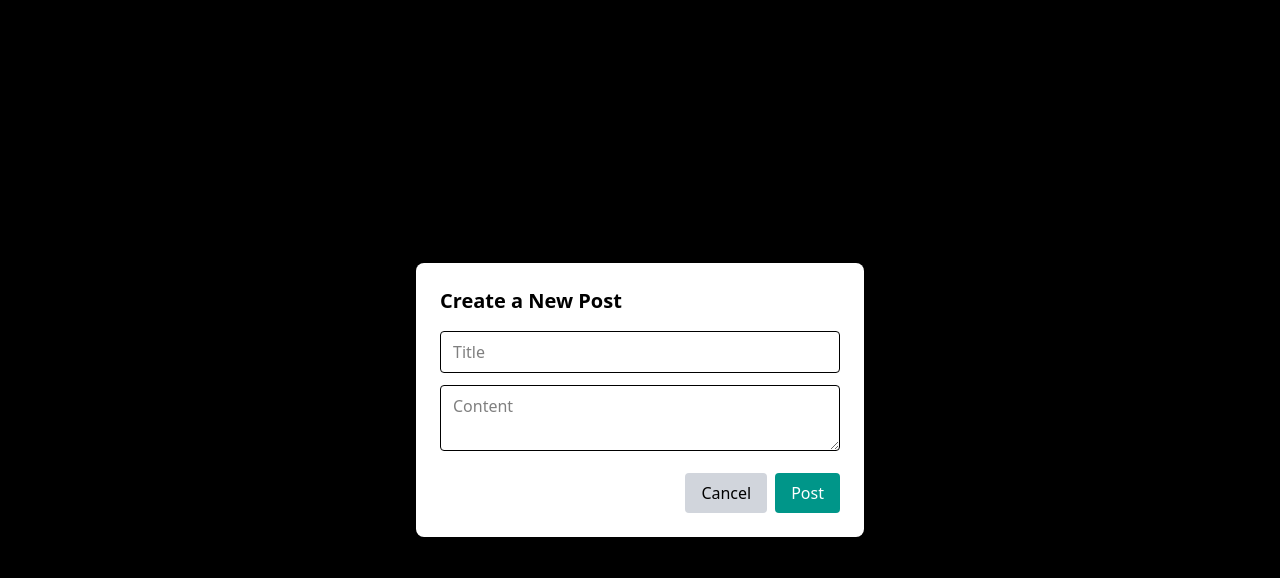
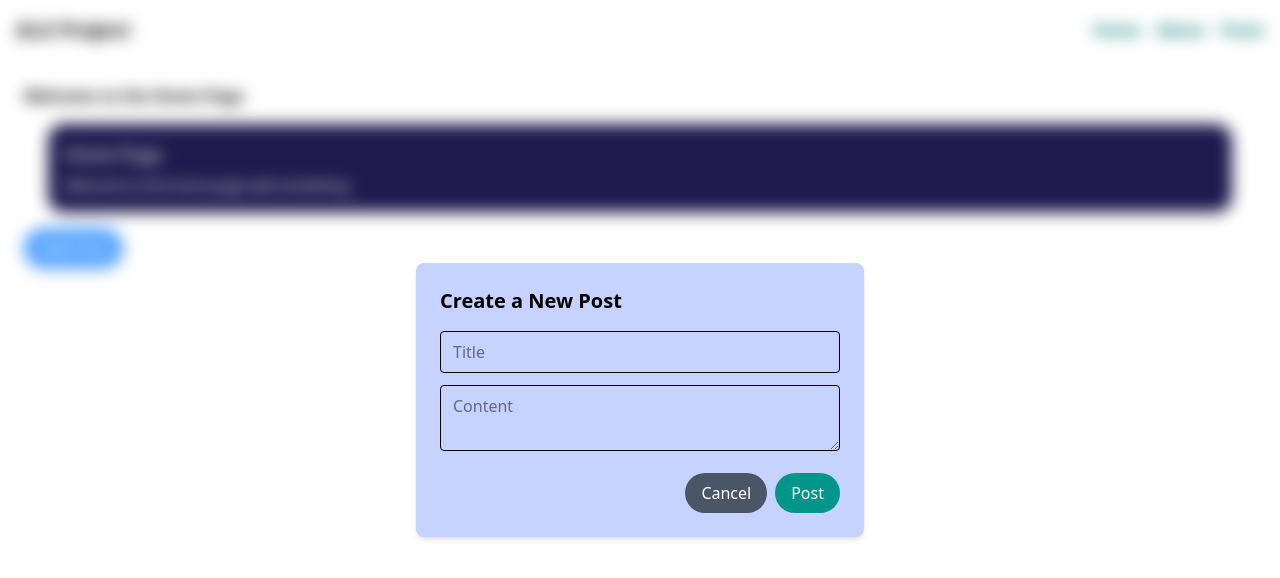
Before and after one commit to kamau552/alx-project-0x02-setup, a Next.js app in the folder alx-project-0x02/: page /home in a window 1280 px wide. Both pictures are taken after a click on the button "Add Post". Shown: the top 578 px of the page. Built offline with nearby package versions, Linux system fonts and the light colour scheme.

Commit message:
Navigation and layour

```diff
--- a/alx-project-0x02/components/common/Card.tsx
+++ b/alx-project-0x02/components/common/Card.tsx
@@ -3,7 +3,7 @@ import { type CardProps } from "@/interfaces";
 
 const Card: React.FC<CardProps> = ({title, content}) => {
     return (
-        <div className="bg-indigo-950 rounded-2xl p-4 shadow-md ml-6 mr-6">
+        <div className="bg-indigo-950 rounded-2xl p-4 shadow-md ml-6 mr-6 mb-4">
             <h2 className="text-lg text-white font-medium mb-2">{title}</h2>
             <p className="text-sm text-white">{content}</p>
         </div>
--- a/alx-project-0x02/components/common/PostModal.tsx
+++ b/alx-project-0x02/components/common/PostModal.tsx
@@ -21,8 +21,8 @@ const PostModal: React.FC<PostModalProps> = ({ isOpen, onClose, onSubmit }) => {
   };
 
   return (
-    <div className="fixed inset-0 bg-black bg-opacity-50 flex items-center justify-center z-50">
-      <div className="bg-white rounded-lg p-6 w-full max-w-md shadow-md">
+    <div className="fixed inset-0 backdrop-blur bg-opacity-50 flex items-center justify-center z-50">
+      <div className="bg-indigo-200 rounded-lg p-6 w-full max-w-md shadow-md">
         <h2 className="text-xl font-semibold mb-4">Create a New Post</h2>
 
         <form onSubmit={handleSubmit}>
@@ -47,13 +47,13 @@ const PostModal: React.FC<PostModalProps> = ({ isOpen, onClose, onSubmit }) => {
             <button
               type="button"
               onClick={onClose}
-              className="bg-gray-300 px-4 py-2 rounded"
+              className="bg-gray-600 px-4 py-2 rounded-full hover:bg-gray-700 text-white transition-colors duration-200"
             >
               Cancel
             </button>
             <button
               type="submit"
-              className="bg-teal-600 text-white px-4 py-2 rounded"
+              className="bg-teal-600 text-white px-4 py-2 rounded-full hover:bg-teal-700 transition-colors duration-200"
             >
               Post
             </button>
--- a/alx-project-0x02/components/layout/Header.tsx
+++ b/alx-project-0x02/components/layout/Header.tsx
@@ -1,16 +1,15 @@
 import React from 'react';
 import Link from 'next/link';
 
-const Header = () => {
+export default function Header () {
   return (
-    <header className="flex justify-between items-center bg-blue-500 text-white p-4">
+    <header className="flex justify-between items-center text-black p-4">
       <h1 className="text-xl font-semibold">ALX Project</h1>
       <nav className="space-x-4">
-        <Link href="/home">Home</Link>
-        <Link href="/about">About</Link>
+        <Link href="/home" className="font-bold hover:underline text-teal-700">Home</Link>
+        <Link href="/about" className="font-bold hover:underline text-teal-700" >About</Link>
+        <Link href="/posts" className="font-bold hover:underline text-teal-700" >Posts</Link>
       </nav>
     </header>
   );
 };
-
-export default Header;
--- a/alx-project-0x02/interfaces/index.ts
+++ b/alx-project-0x02/interfaces/index.ts
@@ -1,5 +1,29 @@
 import { ButtonHTMLAttributes, ReactNode } from "react";
-import { type VariantProps } from "class-variance-authority";
+import { type VariantProps, cva } from "class-variance-authority";
+
+// Define buttonVariants for use in VariantProps
+export const buttonVariants = cva("button", {
+  variants: {
+    size: {
+      small: "text-sm",
+      medium: "text-base",
+      large: "text-lg",
+    },
+    shape: {
+      "rounded-sm": "rounded-sm",
+      "rounded-md": "rounded-md",
+      "rounded-lg": "rounded-lg",
+      pill: "rounded-full",
+      square: "rounded-none",
+    },
+    variant: {
+      primary: "bg-blue-500 text-white",
+      secondary: "bg-gray-500 text-white",
+      danger: "bg-red-500 text-white",
+    },
+  },
+});
+
 export interface CardProps {
   title: string;
   content: string;
--- a/alx-project-0x02/pages/home.tsx
+++ b/alx-project-0x02/pages/home.tsx
@@ -17,12 +17,15 @@ export default function Home() {
   };
 
   return (
+    <>
+      <Header />
       <div className="p-6">
-      <h1 className="text-2xl font-bold mb-4">Home Page</h1>
+        <h1 className="text-2 font-bold mb-4">Welcome to the Home Page</h1>
 
+      <Card  title="Home Page" content="Welcome to the home page add something."  />
         <button
           onClick={() => setIsModalOpen(true)}
-        className="mb-6 bg-teal-600 text-white px-4 py-2 rounded"
+          className="mb-6 bg-blue-400 text-white px-4 py-2 rounded-full hover:bg-teal-700 transition-colors duration-200 shadow-md"
         >
           Add Post
         </button>
@@ -31,12 +34,7 @@ export default function Home() {
           isOpen={isModalOpen}
           onClose={() => setIsModalOpen(false)}
           onSubmit={handleAddPost}
-      >
-        {/* You can customize the modal content here */}
-        <div>
-          <h2 className="text-xl font-bold mb-2">Add a New Post</h2>
-        </div>
-      </PostModal>
+        />
 
         <div className="space-y-4">
           {posts.map((post, index) => (
@@ -47,5 +45,6 @@ export default function Home() {
           ))}
         </div>
       </div>
+    </>
   );
 }
--- a/alx-project-0x02/pages/index.tsx
+++ b/alx-project-0x02/pages/index.tsx
@@ -1,6 +1,7 @@
 import React from 'react';
 import Header from '../components/layout/Header';
 import Card from '../components/common/Card';
+
 
 
 export default function HomePage() {
--- /dev/null
+++ b/alx-project-0x02/pages/posts.tsx
@@ -0,0 +1,21 @@
+import React from "react";
+import Header from "@/components/layout/Header";
+import Card from "@/components/common/Card";
+
+
+export default function PostsPage() {
+  return (
+    <>
+      <Header />
+      <main className="p-6">
+        <h2 className="text-2xl font-bold">Posts Page</h2>
+        <div className="mt-4 w-60 ">
+        <Card
+        title ="Welcome to posts"
+        content ="posts page is a modern, reusable card component using TypeScript and Tailwind CSS."
+      />
+        </div>
+      </main>
+    </>
+  );
+}
```
Lines whose indentation alone changed are shown as unchanged.
